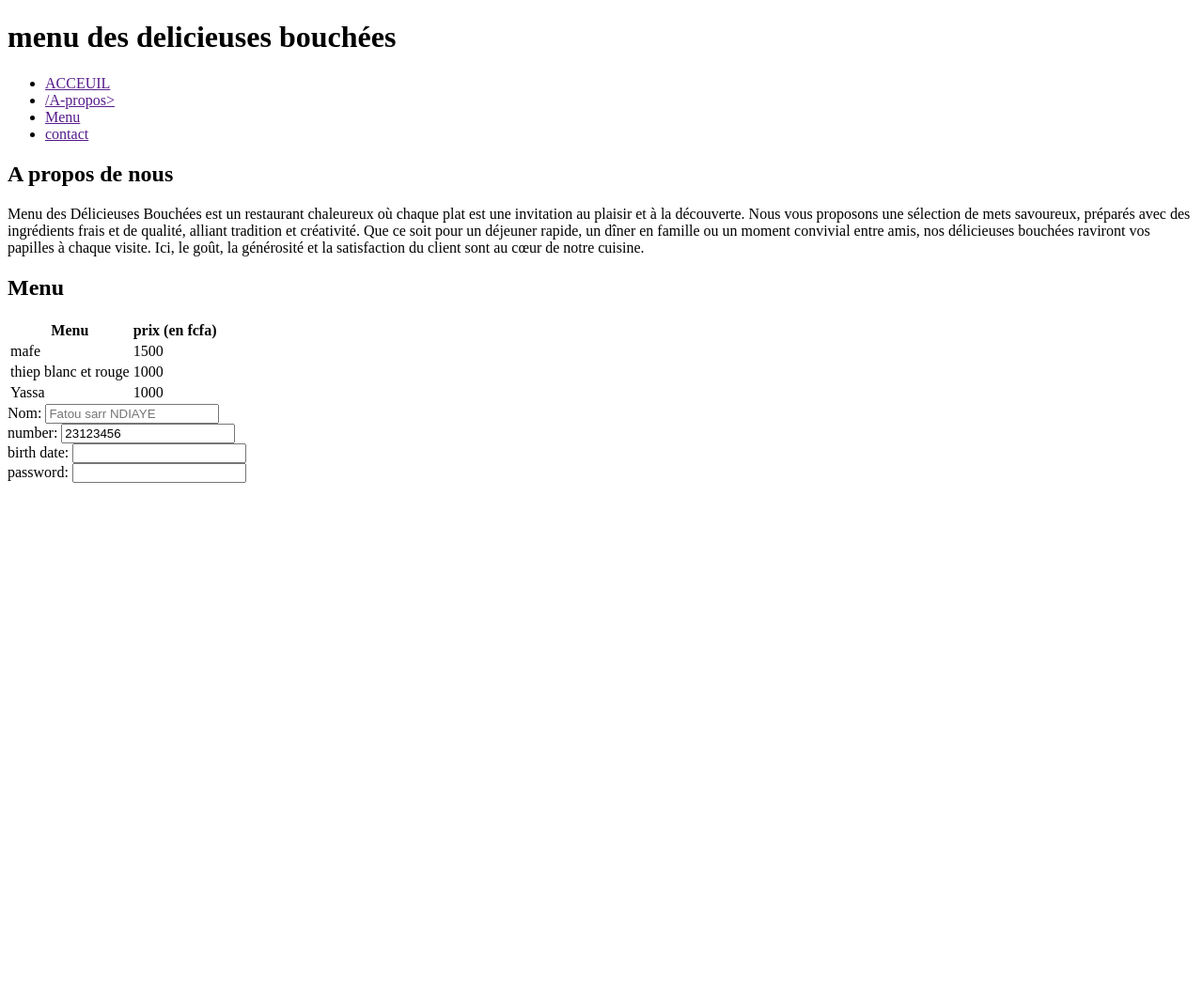
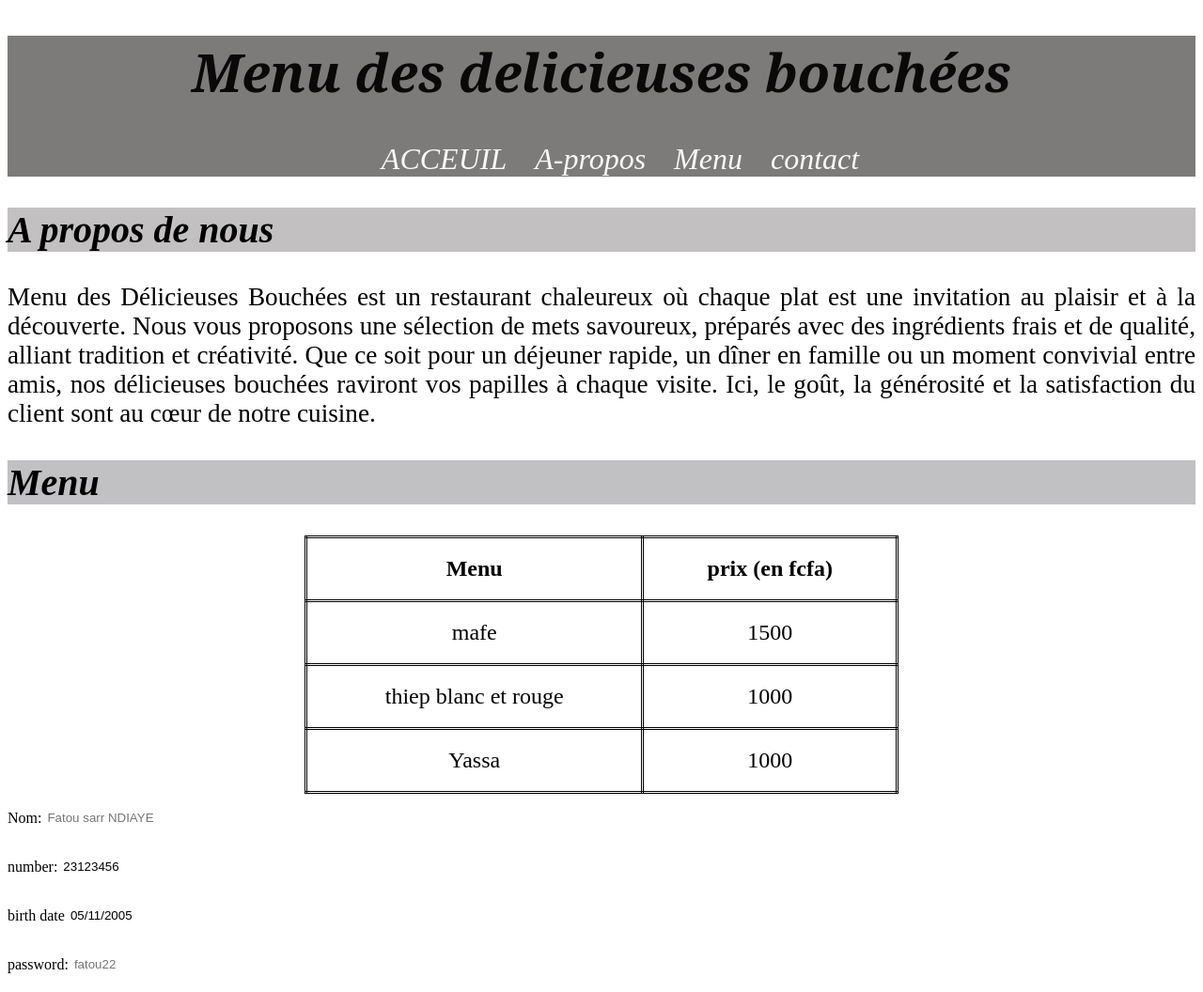
Before and after one commit to fatousarrndiaye/projet-html, a plain HTML site: page index.html in a window 1280 px wide. Shown: the top 1056 px of the page at 94% size. Before the commit the page ends 800 px from the top, so only its background shows below. Drawn offline with Linux system fonts and the light colour scheme.

Commit message:
first commit

```diff
--- a/index.html
+++ b/index.html
@@ -3,17 +3,18 @@
 <head>
     <meta charset="UTF-8">
     <meta name="viewport" content="width=device-width, initial-scale=1.0">
+    <link rel="stylesheet" href="style.css">
     <title>Document</title>
 </head>
 <body>
  <!-- implementation de la barre de navigation -->
 
  <header>
-     <h1>menu des delicieuses bouchées</h1>
+     <h1 id="Fatou">Menu des delicieuses bouchées</h1>
      <nav>
         <ul>
             <li><a href="">ACCEUIL</a></li>
-            <li><a href="">/A-propos></a></li>
+            <li><a href="">A-propos</a></li>
             <li><a href="">Menu</a></li>
             <li><a href="">contact </a></li>
         </ul>
@@ -24,11 +25,12 @@
 
      <section id="apropros">
 
-        <h2>A propos de nous</h2>
-        <p>Menu des Délicieuses Bouchées est un restaurant chaleureux où chaque plat est une invitation au plaisir et à la découverte. Nous vous proposons une sélection de mets savoureux, préparés avec des ingrédients frais et de qualité, alliant tradition et créativité. Que ce soit pour un déjeuner rapide, un dîner en famille ou un moment convivial entre amis, nos délicieuses bouchées raviront vos papilles à chaque visite. Ici, le goût, la générosité et la satisfaction du client sont au cœur de notre cuisine.
+        <h2 id="moi">A propos de nous</h2>
+
+        <p id="toi">Menu des Délicieuses Bouchées est un restaurant chaleureux où chaque plat est une invitation au plaisir et à la découverte. Nous vous proposons une sélection de mets savoureux, préparés avec des ingrédients frais et de qualité, alliant tradition et créativité. Que ce soit pour un déjeuner rapide, un dîner en famille ou un moment convivial entre amis, nos délicieuses bouchées raviront vos papilles à chaque visite. Ici, le goût, la générosité et la satisfaction du client sont au cœur de notre cuisine.
      </section>
      <section>
-        <h2>Menu</h2>
+        <h2 id="votre">Menu</h2>
         <table>
 
         <thead>
@@ -50,6 +52,7 @@
         </table>
      </section>
 <!-- section contact -->
+ <table2>
  <form>
     <label>Nom:</label>
     <input type="text" name="First name" placeholder="Fatou sarr NDIAYE"/>
@@ -62,15 +65,16 @@
 <br>
 
 
-     <label>birth date:</label>
-     <input type="text" name="birthday" />
+     <label>birth date</label>
+     <input type="text" name="birthday" value="05/11/2005" />
 
 <br>
 
      <label >password:</label>
-     <input type="password" name="password">
+     <input type="password" name="password" placeholder="fatou22">
  </br>
  </form>
+ </table2>t
 
 </body>
 </html>
--- /dev/null
+++ b/style.css
@@ -0,0 +1,91 @@
+#Fatou{
+    text-align: center;
+    font-family: Cambria, Cochin, Georgia, Times, 'Times New Roman', serif;
+    font-size: 350%;
+    color: rgb(10, 8, 8);
+    font-style: italic;
+}
+
+header{
+
+            background-color: rgb(124, 123, 121);
+
+
+}
+#moi{
+    text-align: justify;
+    color: rgb(0, 0, 0);
+    font-family: 'Times New Roman', Times, serif;
+    font-size: 250%;
+    background-color: rgb(194, 192, 193);
+    font-style: italic;
+}
+#toi{
+    color: black;
+    text-align: justify;
+    font-family: 'Times New Roman', Times, serif;
+    font-style: initial;
+    font-size: 170%;
+}
+#sarr{
+    color: rgb(0, 0, 0)
+
+};
+
+nav{
+    display: flex;
+    justify-content: center;
+}
+
+nav ul {
+
+    display: flex;
+    gap: 30px;
+    justify-content: center;
+}
+
+
+nav ul li{
+    list-style: none;
+}
+
+nav ul a{
+    text-decoration: none;
+    color: rgb(250, 248, 249) ;
+    font-size: 200%;
+    font-style: italic;
+
+}
+#votre{
+    font-size: 250%;
+    background-color: rgb(193, 192, 194);
+    font-style: italic;
+
+}
+
+ table{
+
+border:  1px solid;
+width: 50%;
+border-collapse: collapse;
+margin:  0 auto;
+text-align: center;
+font-size: 150%;
+}
+th, td {
+    border-style: double ;
+    padding: 19px;
+}
+input{
+width: 70%;
+max-width:4000px;
+height: 50px;
+border: 5px;
+}
+table{
+
+}
+table2{
+    border-collapse: collapse;
+
+}
```
